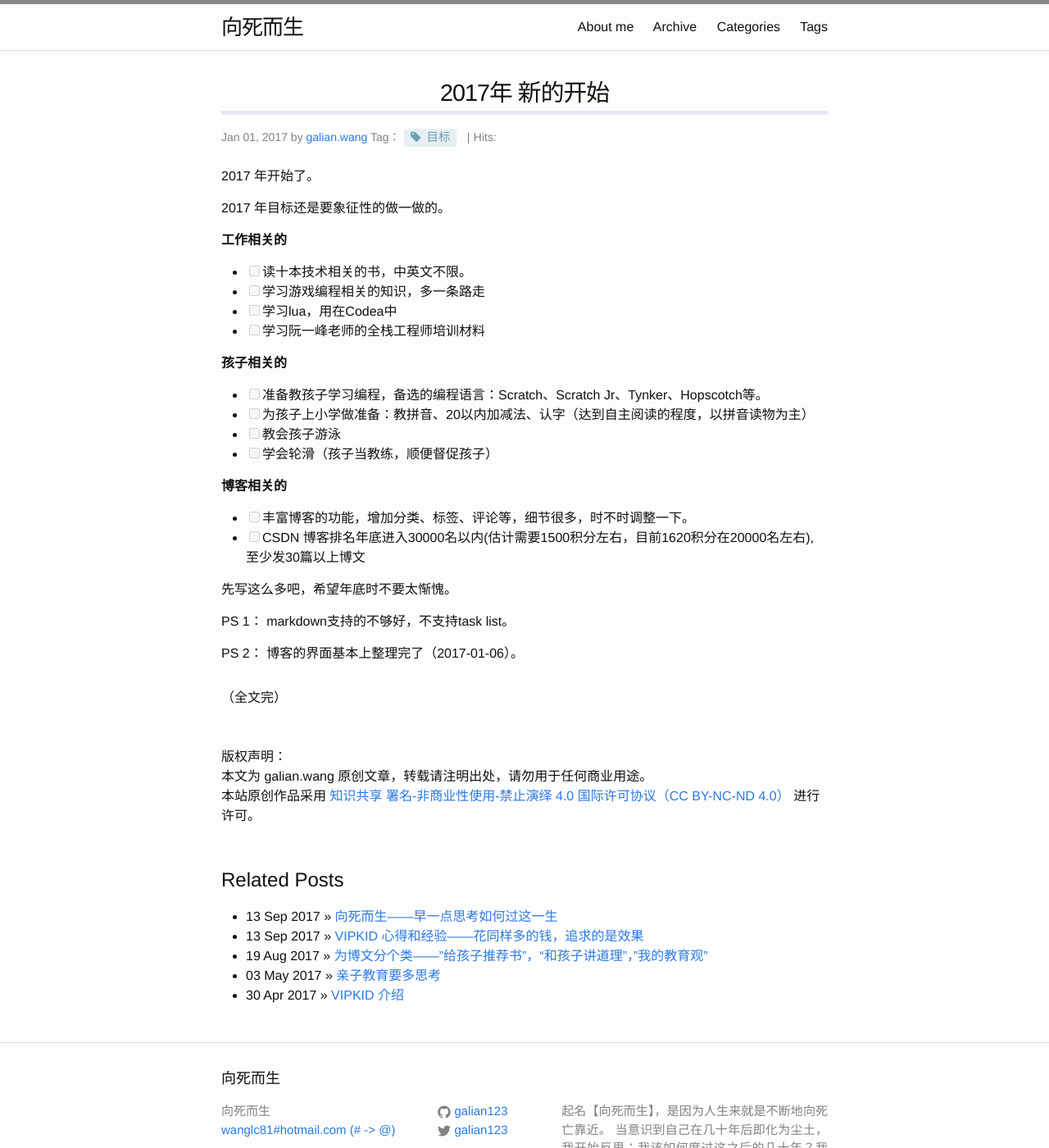
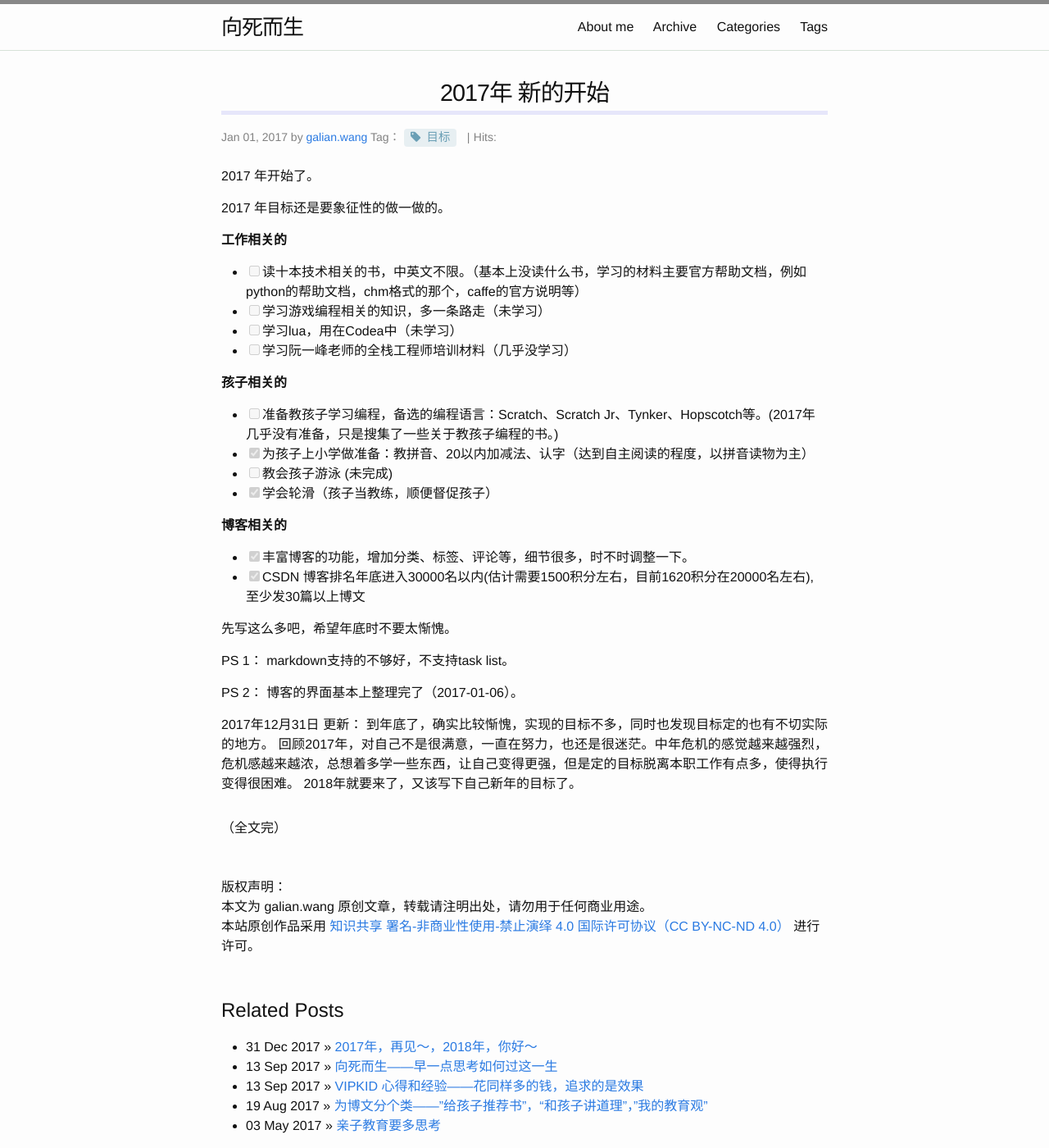
Before and after one commit to galian123/galian123.github.io, a Jekyll site: the page built from _posts/2017-01-01-start-a-new-year.md, in a window 1280 px wide and 1400 px high. Shown: the whole window at 82% size. Built offline with Jekyll 4.4.1, drawn with Linux system fonts in a browser that asks for light colours; nearby versions of some CDN libraries; comment, search, counter and statistics services are not loaded.

Commit message:
hi, 2018

```diff
--- a/_includes/head.html
+++ b/_includes/head.html
@@ -9,7 +9,7 @@
   <link rel="stylesheet" href="{{ "/css/main.css" | prepend: site.baseurl }}">
   <link rel="canonical" href="{{ page.url | replace:'index.html','' | prepend: site.baseurl | prepend: site.url }}">
   <link rel="alternate" type="application/rss+xml" title="{{ site.title }}" href="{{ "/feed.xml" | prepend: site.baseurl | prepend: site.url }}">
-  <!-- <link rel="icon" type="image/x-icon" href="{{ site.url }}/favicon.ico"> -->
+  <link rel="icon" type="image/x-icon" href="{{ site.url }}/favicon.ico">
   <link href="https://maxcdn.bootstrapcdn.com/font-awesome/4.6.3/css/font-awesome.min.css" rel="stylesheet">
 
 </head>
--- a/_posts/2017-01-01-start-a-new-year.md
+++ b/_posts/2017-01-01-start-a-new-year.md
@@ -12,24 +12,24 @@ tags: 目标
 
 **工作相关的**
 
-- [ ] 读十本技术相关的书，中英文不限。
-- [ ] 学习游戏编程相关的知识，多一条路走
-- [ ] 学习lua，用在Codea中
-- [ ] 学习阮一峰老师的全栈工程师培训材料
+- [ ] 读十本技术相关的书，中英文不限。（基本上没读什么书，学习的材料主要官方帮助文档，例如python的帮助文档，chm格式的那个，caffe的官方说明等）
+- [ ] 学习游戏编程相关的知识，多一条路走（未学习）
+- [ ] 学习lua，用在Codea中（未学习）
+- [ ] 学习阮一峰老师的全栈工程师培训材料（几乎没学习）
 
 <!--more-->
 
 **孩子相关的**
 
-- [ ] 准备教孩子学习编程，备选的编程语言：Scratch、Scratch Jr、Tynker、Hopscotch等。
-- [ ] 为孩子上小学做准备：教拼音、20以内加减法、认字（达到自主阅读的程度，以拼音读物为主）
-- [ ] 教会孩子游泳
-- [ ] 学会轮滑（孩子当教练，顺便督促孩子）
+- [ ] 准备教孩子学习编程，备选的编程语言：Scratch、Scratch Jr、Tynker、Hopscotch等。(2017年几乎没有准备，只是搜集了一些关于教孩子编程的书。)
+- [x] 为孩子上小学做准备：教拼音、20以内加减法、认字（达到自主阅读的程度，以拼音读物为主）
+- [ ] 教会孩子游泳 (未完成)
+- [x] 学会轮滑（孩子当教练，顺便督促孩子）
 
 **博客相关的**
 
-- [ ] 丰富博客的功能，增加分类、标签、评论等，细节很多，时不时调整一下。
-- [ ] CSDN 博客排名年底进入30000名以内(估计需要1500积分左右，目前1620积分在20000名左右), 至少发30篇以上博文
+- [x] 丰富博客的功能，增加分类、标签、评论等，细节很多，时不时调整一下。
+- [x] CSDN 博客排名年底进入30000名以内(估计需要1500积分左右，目前1620积分在20000名左右), 至少发30篇以上博文
 
 
 
@@ -38,3 +38,8 @@ tags: 目标
 PS 1： markdown支持的不够好，不支持task list。
 
 PS 2： 博客的界面基本上整理完了（2017-01-06）。
+
+2017年12月31日 更新：
+到年底了，确实比较惭愧，实现的目标不多，同时也发现目标定的也有不切实际的地方。
+回顾2017年，对自己不是很满意，一直在努力，也还是很迷茫。中年危机的感觉越来越强烈，危机感越来越浓，总想着多学一些东西，让自己变得更强，但是定的目标脱离本职工作有点多，使得执行变得很困难。
+2018年就要来了，又该写下自己新年的目标了。
```
Also changed, not shown: _posts/2017-12-31-bye2017-hi2018.md (added, +32 -0 lines), favicon.ico (added).
